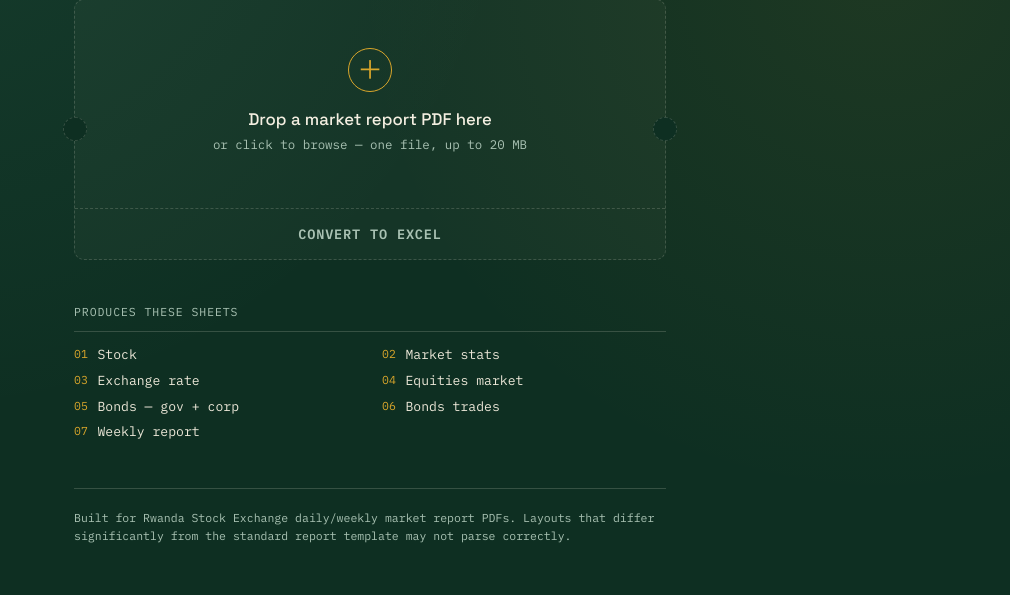
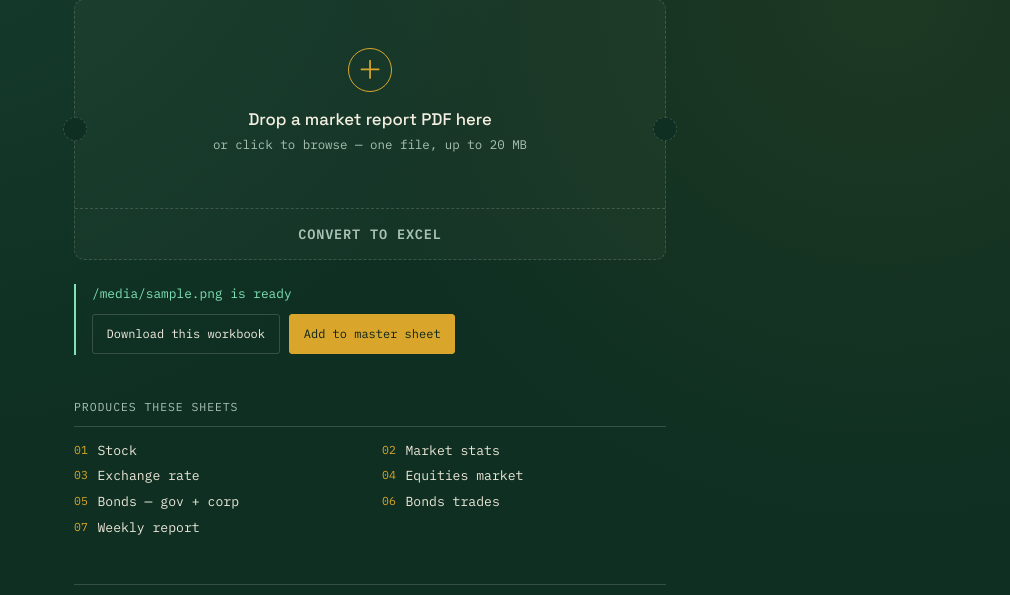
Before and after one commit to georgejones141114-sys/PDF_TO_EXCEL, a Flask app: template templates/index.html in a window 1280 px wide. Shown: the part 188-783 px from the top of the page, without its empty margins (270-1280 px from the left). Before the commit the page ends 731 px from the top, so only its background shows below. Run offline with Flask 3, Linux system fonts and the light colour scheme; the template is opened without the code that fills it: most values are stand-ins (such as "Sample title", 1, 10 or a date in 2020).

Commit message:
Add optional master workbook workflow

```diff
--- a/app.py
+++ b/app.py
@@ -1,10 +1,11 @@
 import io
 import os
+import uuid
 from datetime import datetime
 
-from flask import Flask, render_template, request, send_file, flash, redirect, url_for
+from flask import Flask, render_template, request, send_file, flash, redirect, url_for, session
 
-from converter import convert, ReportParseError
+from converter import add_to_master, convert, ReportParseError
 
 app = Flask(__name__)
 app.secret_key = os.environ.get("SECRET_KEY", "dev-only-secret-change-me")
@@ -12,10 +13,17 @@ app.secret_key = os.environ.get("SECRET_KEY", "dev-only-secret-change-me")
 MAX_CONTENT_LENGTH = 20 * 1024 * 1024  # 20 MB
 app.config["MAX_CONTENT_LENGTH"] = MAX_CONTENT_LENGTH
 
+pending_workbooks = {}
+master_workbooks = {}
+
 
 @app.route("/", methods=["GET"])
 def index():
-    return render_template("index.html")
+    return render_template(
+        "index.html",
+        converted=None,
+        master_available=session.get("master_id") in master_workbooks,
+    )
 
 
 @app.route("/convert", methods=["POST"])
@@ -33,7 +41,12 @@ def convert_route():
     pdf_bytes = file.read()
 
     try:
-        xlsx_bytes = convert(pdf_bytes)
+        added_at = datetime.now()
+        xlsx_bytes = convert(
+            pdf_bytes,
+            source_filename=file.filename,
+            added_at=added_at,
+        )
     except ReportParseError as e:
         flash(str(e))
         return redirect(url_for("index"))
@@ -41,12 +54,68 @@ def convert_route():
         flash("Something went wrong while converting this PDF. Please double-check the file and try again.")
         return redirect(url_for("index"))
 
-    out_name = os.path.splitext(file.filename)[0] + f"_{datetime.now().strftime('%Y%m%d')}.xlsx"
+    token = uuid.uuid4().hex
+    pending_workbooks[token] = {
+        "bytes": xlsx_bytes,
+        "filename": file.filename,
+        "added_at": added_at,
+    }
 
+    return render_template(
+        "index.html",
+        converted={"token": token, "filename": file.filename},
+        master_available=session.get("master_id") in master_workbooks,
+    )
+
+
+@app.route("/download/<token>", methods=["GET"])
+def download_converted(token):
+    workbook = pending_workbooks.get(token)
+    if workbook is None:
+        flash("That converted workbook is no longer available. Please convert the PDF again.")
+        return redirect(url_for("index"))
+    out_name = os.path.splitext(workbook["filename"])[0] + f"_{datetime.now().strftime('%Y%m%d')}.xlsx"
     return send_file(
-        io.BytesIO(xlsx_bytes),
+        io.BytesIO(workbook["bytes"]),
         as_attachment=True,
         download_name=out_name,
+        mimetype="application/vnd.openxmlformats-officedocument.spreadsheetml.sheet",
+    )
+
+
+@app.route("/add-to-master/<token>", methods=["POST"])
+def add_to_master_route(token):
+    workbook = pending_workbooks.get(token)
+    if workbook is None:
+        flash("That converted workbook is no longer available. Please convert the PDF again.")
+        return redirect(url_for("index"))
+
+    master_id = session.setdefault("master_id", uuid.uuid4().hex)
+    master_workbooks[master_id] = add_to_master(
+        master_workbooks.get(master_id),
+        workbook["bytes"],
+        workbook["filename"],
+        workbook["added_at"],
+    )
+    flash(f"{workbook['filename']} was added to your master workbook.")
+    return render_template(
+        "index.html",
+        converted={"token": token, "filename": workbook["filename"]},
+        master_available=True,
+    )
+
+
+@app.route("/download-master", methods=["GET"])
+def download_master():
+    master_id = session.get("master_id")
+    workbook = master_workbooks.get(master_id)
+    if workbook is None:
+        flash("Your master workbook is empty. Add a converted report first.")
+        return redirect(url_for("index"))
+    return send_file(
+        io.BytesIO(workbook),
+        as_attachment=True,
+        download_name=f"RSE_master_{datetime.now().strftime('%Y%m%d')}.xlsx",
         mimetype="application/vnd.openxmlformats-officedocument.spreadsheetml.sheet",
     )
 
--- a/static/style.css
+++ b/static/style.css
@@ -206,6 +206,48 @@ h1, .masthead__mark { font-family: 'Space Grotesk', sans-serif; }
   outline-offset: 2px;
 }
 
+/* ---------- post-conversion actions ---------- */
+.result-actions {
+  margin-top: 1.5rem;
+  border-left: 2px solid var(--mint);
+  padding: 0.1rem 0 0.1rem 1rem;
+}
+.result-actions__label {
+  margin: 0 0 0.75rem;
+  color: var(--mint);
+  font-size: 0.8rem;
+}
+.result-actions__buttons {
+  display: flex;
+  flex-wrap: wrap;
+  gap: 0.6rem;
+}
+.action-btn {
+  display: inline-block;
+  border: 1px solid var(--line);
+  border-radius: var(--radius);
+  padding: 0.7rem 0.85rem;
+  color: var(--paper);
+  font-family: 'IBM Plex Mono', monospace;
+  font-size: 0.75rem;
+  text-decoration: none;
+  cursor: pointer;
+}
+.action-btn--primary {
+  border-color: var(--gold);
+  background: var(--gold);
+  color: var(--bg-deep);
+}
+.action-btn--secondary:hover,
+.action-btn--master:hover {
+  border-color: var(--mint);
+  color: var(--mint);
+}
+.action-btn--primary:hover {
+  background: var(--paper);
+}
+.result-actions form { margin: 0; }
+
 /* ---------- sheet list ---------- */
 .sheets {
   margin-top: 2.75rem;
--- a/templates/index.html
+++ b/templates/index.html
@@ -68,6 +68,21 @@
       <button type="submit" class="submit-btn" id="submit-btn" disabled>Convert to Excel</button>
     </form>
 
+    {% if converted %}
+      <section class="result-actions" aria-label="Workbook actions">
+        <p class="result-actions__label">{{ converted.filename }} is ready</p>
+        <div class="result-actions__buttons">
+          <a class="action-btn action-btn--secondary" href="{{ url_for('download_converted', token=converted.token) }}">Download this workbook</a>
+          <form action="{{ url_for('add_to_master_route', token=converted.token) }}" method="post">
+            <button class="action-btn action-btn--primary" type="submit">Add to master sheet</button>
+          </form>
+          {% if master_available %}
+            <a class="action-btn action-btn--master" href="{{ url_for('download_master') }}">Download master workbook</a>
+          {% endif %}
+        </div>
+      </section>
+    {% endif %}
+
     <section class="sheets">
       <p class="sheets__label">Produces these sheets</p>
       <ol class="sheets__list">
```
Also changed, not shown: converter.py (+73 -2 lines), tests/test_app.py (added, +56 -0 lines), README.md.
